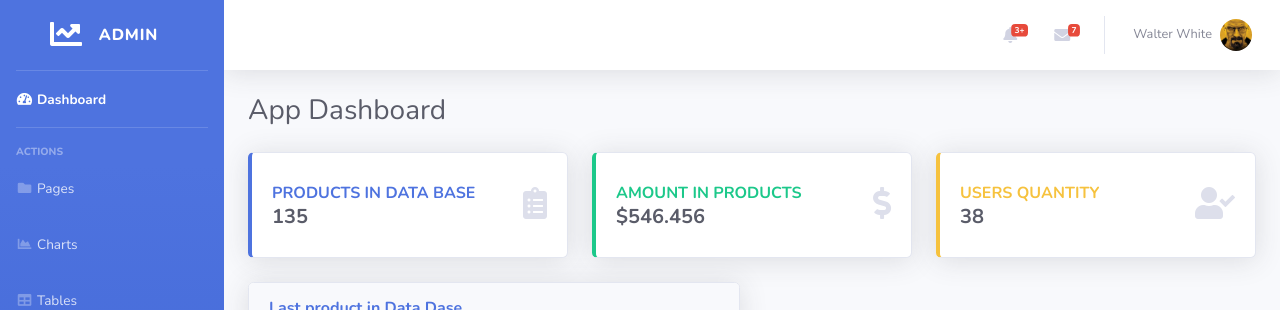
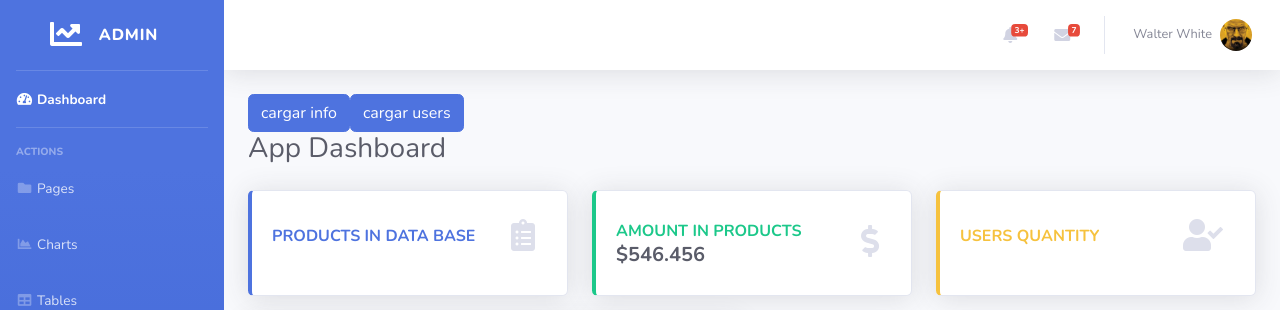
Before and after one commit to Shan-Mamotiuk/Dashboard_Cerveza, a React (Create React App) app in the folder my-app/: page / in a window 1280 px wide. Shown: the top 310 px of the page. Built offline with nearby package versions, Linux system fonts and the light colour scheme.

Commit message:
dashboard con apis

```diff
--- a/my-app/package.json
+++ b/my-app/package.json
@@ -7,6 +7,7 @@
     "@testing-library/react": "^11.2.5",
     "@testing-library/user-event": "^12.8.3",
     "axios": "^0.21.1",
+    "cors": "^2.8.5",
     "react": "^17.0.1",
     "react-dom": "^17.0.1",
     "react-scripts": "4.0.3",
--- a/my-app/src/components/Main/Category/Category.js
+++ b/my-app/src/components/Main/Category/Category.js
@@ -1,5 +1,5 @@
 import React from 'react';
-import Resourses from '../../../requests/Resourses';
+// import Resourses from '../../../requests/Resourses';
 
 function Category(props) {
     return (
--- a/my-app/src/components/Main/index.js
+++ b/my-app/src/components/Main/index.js
@@ -1,14 +1,50 @@
-import React from 'react';
+import React, {useState, useEffect} from 'react';
 import Article from './Article'
 import Card from './Card/Card'
 import LastProduct from './LastProduct';
+import Requests from '../../requests/Resourses'
 
 let Categories = ["Category 1","Category 2","Category 3","Category 4","Category 5",]
 
-function Main() {
+const Main = () => {
+    const [products, setProducts] = useState({});
+    // useEffect(()=>{
+    //     fetch("http://localhost:3001/api/users")
+    //     .then(res => res.json())
+    //     .then(data => setUsers(data))
+    // },[])
+    const handleClick = () =>{
+        fetch("http://localhost:3001/api/products")
+        .then(res => res.json())
+        .then(data => setProducts(data))
+    }
+    const [users, setUsers] = useState({});
+    const handleUsers = () =>{
+        fetch("http://localhost:3001/api/users")
+        .then(res => res.json())
+        .then(data => setUsers(data))
+    }
+
+
+
+
     return (
-    <div className="container-fluid">
+    <div
+    onLoadStart={handleClick}
+    className="container-fluid">
 
+        <button
+        className="btn btn-primary"
+        onClick={handleClick}
+        >
+            cargar info
+        </button>
+        <button
+        className="btn btn-primary"
+        onClick={handleUsers}
+        >
+            cargar users
+        </button>
 
     <div className="d-sm-flex align-items-center justify-content-between mb-4">
         <h1 className="h3 mb-0 text-gray-800">App Dashboard</h1>
@@ -17,7 +53,7 @@ function Main() {
     <div className="row">
         <Card
             title = {"Products in Data Base"}
-            info = {"135"}
+            info = {products.cantidad}
             colorTheme = {"primary"}
             icon = {<i className="fas fa-clipboard-list fa-2x text-gray-300"></i>}
         />
@@ -29,7 +65,7 @@ function Main() {
         />
         <Card
             title = {"Users quantity"}
-            info = {"38"}
+            info = {users.cantidad}
             colorTheme = {"warning"}
             icon = {<i className="fas fa-user-check fa-2x text-gray-300"></i>}
         />
```
Also changed, not shown: my-app/public/assets/css/app.css, 1 other file (tests, documents, lock files or other folders).
